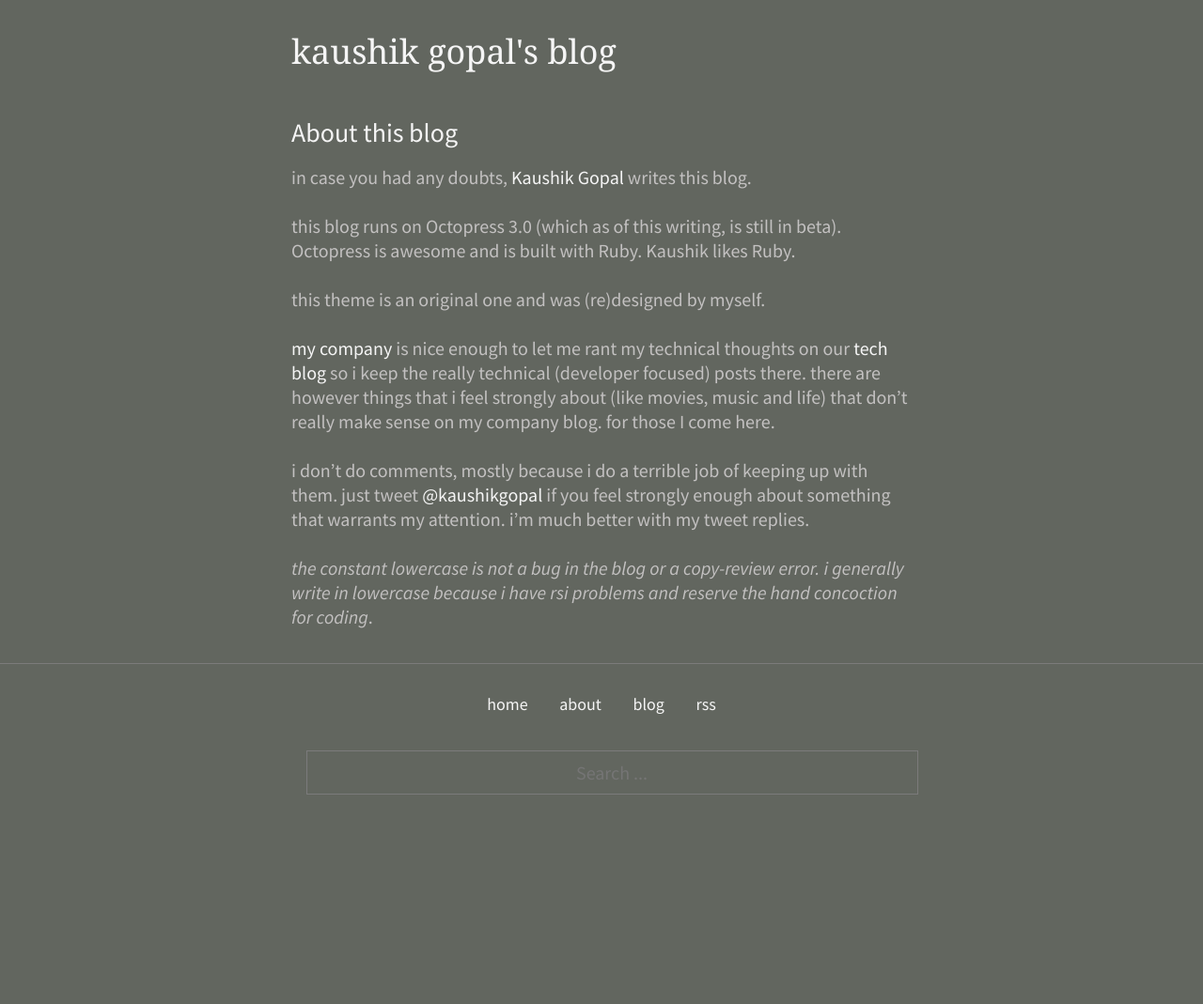
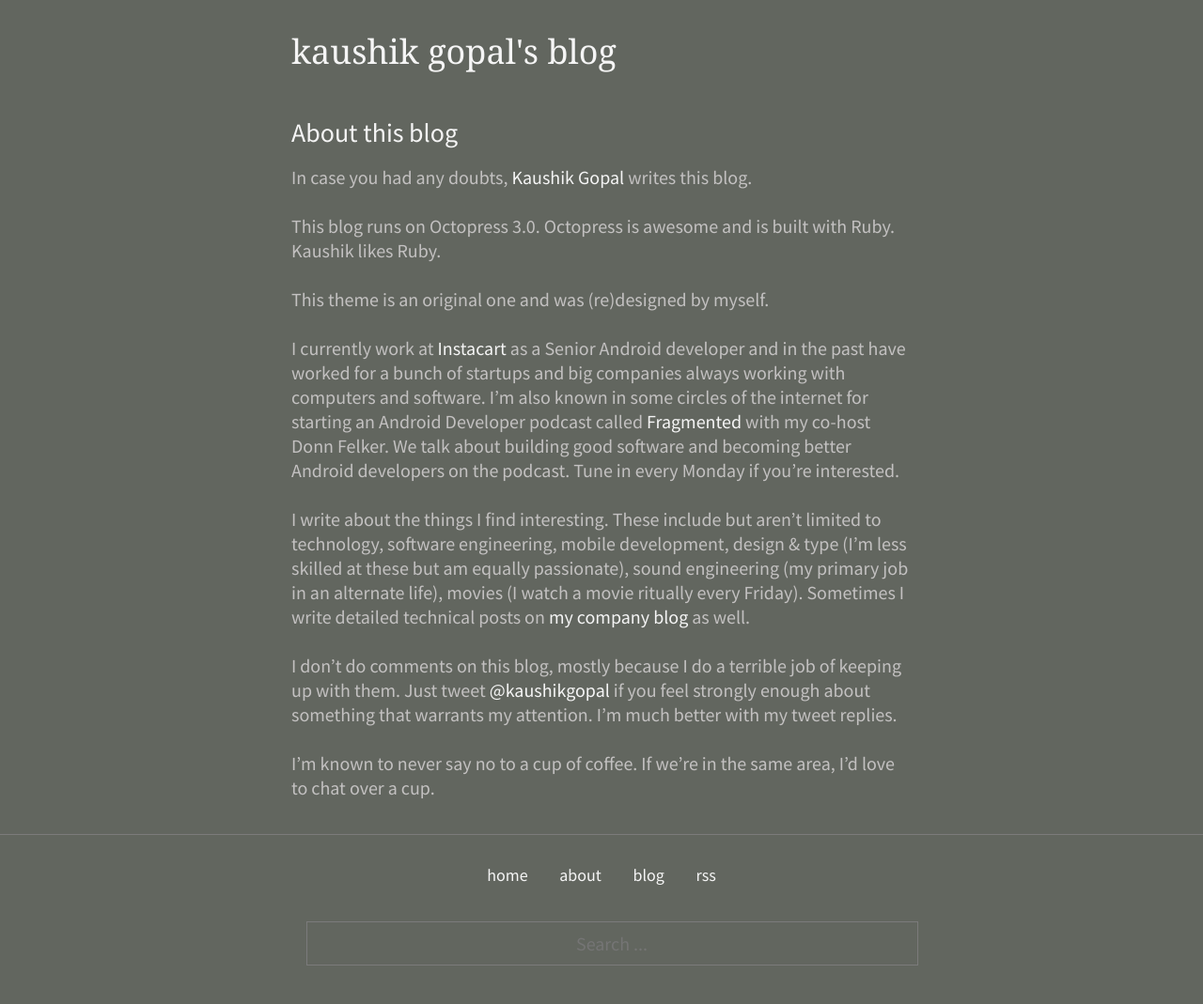
Before and after one commit to kaushikgopal/octopress-kaush-blog, a Jekyll site: the page built from about.md, in a window 1280 px wide. Shown: the part 200-1269 px from the top of the page at 94% size. Built offline with Jekyll 4.4.1, drawn with Linux system fonts in a browser that asks for light colours; before the commit the page ends 1087 px from its top, so only the background shows below that.

Commit message:
fix: about me copy

```diff
--- a/about.md
+++ b/about.md
@@ -4,14 +4,16 @@ title: About this blog
 permalink: /about/
 ---
 
-in case you had any doubts, [Kaushik Gopal](http://kaush.co) writes this blog.
+In case you had any doubts, [Kaushik Gopal](http://kaush.co) writes this blog.
 
-this blog runs on Octopress 3.0 (which as of this writing, is still in beta). Octopress is awesome and is built with Ruby. Kaushik likes Ruby.
+This blog runs on Octopress 3.0. Octopress is awesome and is built with Ruby. Kaushik likes Ruby.
 
-this theme is an original one and was (re)designed by myself.
+This theme is an original one and was (re)designed by myself.
 
-[my company](https://www.weddingpartyapp.com/jobs) is nice enough to let me rant my technical thoughts on our [tech blog](http://nerds.weddingpartyapp.com/authors/kaushik-gopal/) so i keep the really technical (developer focused) posts there. there are however things that i feel strongly about (like movies, music and life) that don't really make sense on my company blog. for those I come here.
+I currently work at [Instacart](www.instacart.com) as a Senior Android developer and in the past have worked for a bunch of startups and big companies always working with computers and software. I'm also known in some circles of the internet for starting an Android Developer podcast called [Fragmented](http://fragmentedpodcast.com) with my co-host Donn Felker. We talk about building good software and becoming better Android developers on the podcast. Tune in every Monday if you're interested.
 
-i don't do comments, mostly because i do a terrible job of keeping up with them. just tweet [@kaushikgopal](http://twitter.com/kaushikgopal) if you feel strongly enough about something that warrants my attention. i'm much better with my tweet replies.
+I write about the things I find interesting. These include but aren't limited to technology, software engineering, mobile development, design & type (I'm less skilled at these but am equally passionate), sound engineering (my primary job in an alternate life), movies (I watch a movie ritually every Friday). Sometimes I write detailed technical posts on [my company blog](https://tech.instacart.com/author/kg/) as well.
 
-*the constant lowercase is not a bug in the blog or a copy-review error. i generally write in lowercase because i have rsi problems and reserve the hand concoction for coding*.
+I don't do comments on this blog, mostly because I do a terrible job of keeping up with them. Just tweet [@kaushikgopal](http://twitter.com/kaushikgopal) if you feel strongly enough about something that warrants my attention. I'm much better with my tweet replies.
+
+I'm known to never say no to a cup of coffee. If we're in the same area, I'd love to chat over a cup.
```
